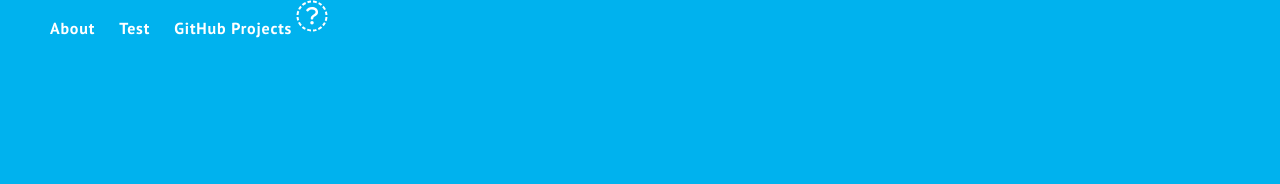
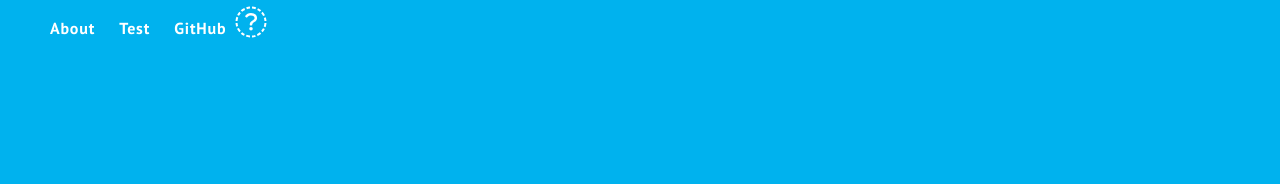
Before and after one commit to DS4PS/ds4ps_dev_site, a Jekyll site: the page built from about.md, in a window 1280 px wide. Shown: the top 184 px of the page. Built offline with Jekyll 4.4.1, drawn with Linux system fonts in a browser that asks for light colours; nearby versions of some CDN libraries; library files that are not in the unit come from our copies.

Commit message:
Update header.html

```diff
--- a/_includes/header.html
+++ b/_includes/header.html
@@ -6,9 +6,9 @@
           <a class="page-link" href="{{ page.url | prepend: site.baseurl }}">{{ page.title }}</a>
           {% endif %}
         {% endfor %}
-        <a class="page-link" href="https://github.com/DS4PS" target="_blank">GitHub Projects</a>
+        <a class="page-link" href="https://github.com/DS4PS" target="_blank">GitHub</a>
         <a href="https://github.com/DS4PS/ds4ps_dev_site/tree/master/_posts">
-    <span style="float:right" class="fa fa-github fa-2x"></span></a>
+    <span class="fa fa-github fa-2x"></span></a>
     </nav>
 
 
```
